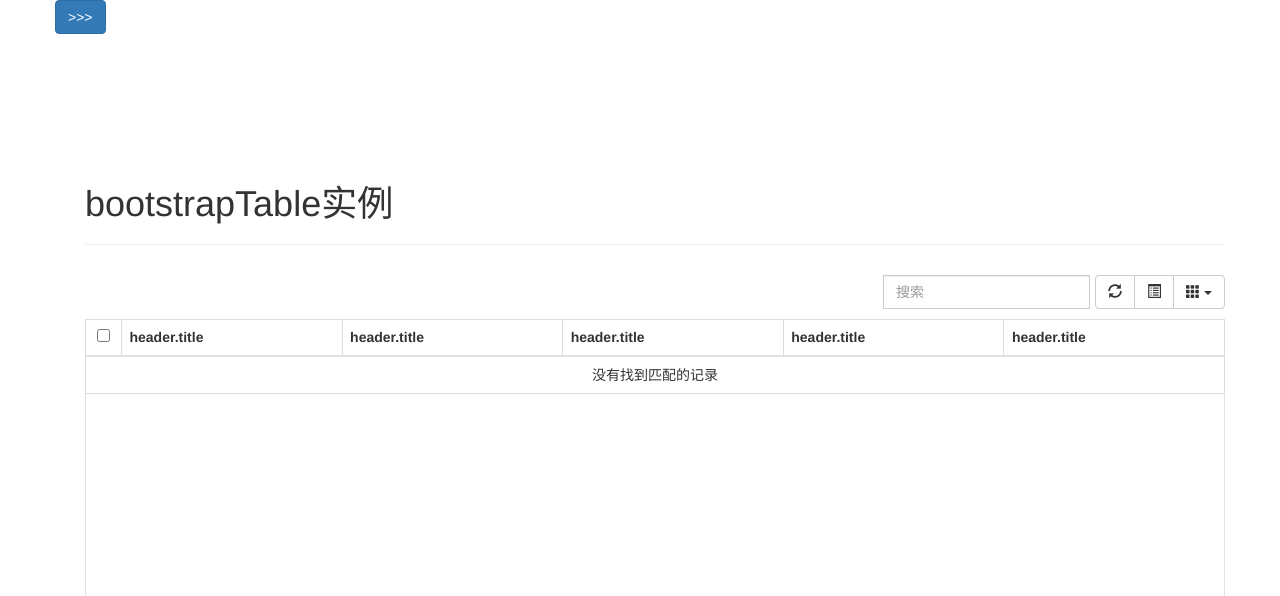
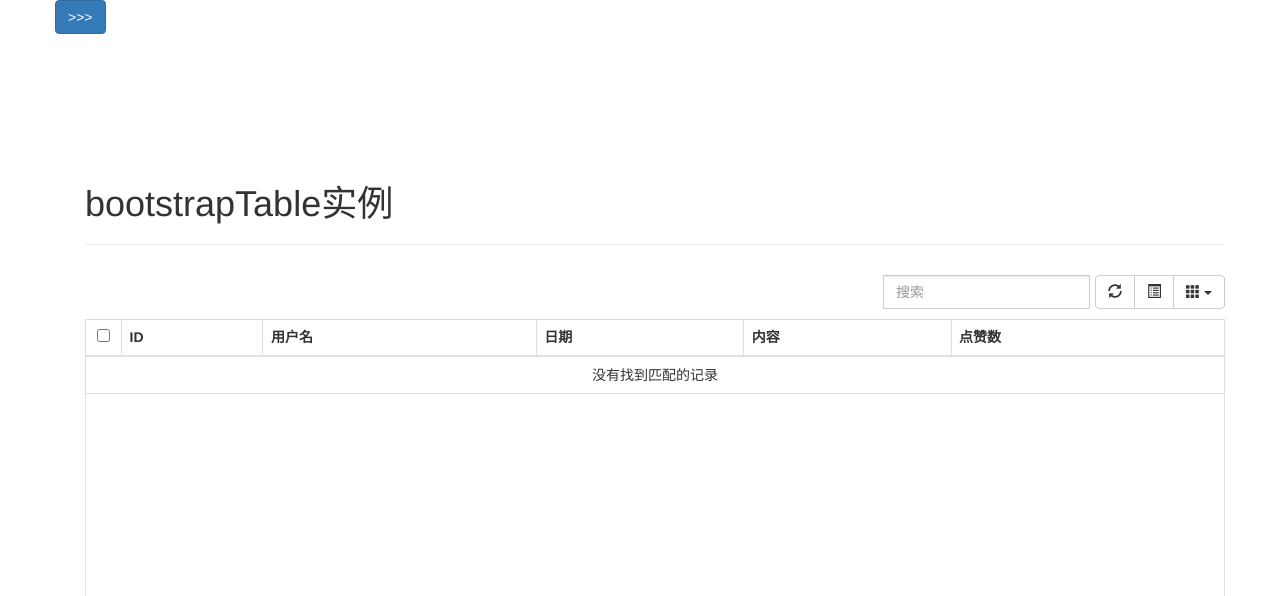
Before and after one commit to tolatolatop/Blessing, a Django app: page /comments/report/test in a window 1280 px wide. Shown: the top 596 px of the page. Run offline with Django 4.2, Linux system fonts and the light colour scheme; lists and menus that the app fills with data are empty; some libraries are stand-ins or nearby versions.

Commit message:
auto headers

```diff
--- a/blessing/templates/comments/test_page.html
+++ b/blessing/templates/comments/test_page.html
@@ -22,7 +22,7 @@
       <tr>
         <th data-field="state" data-checkbox="true"></th>
         {% for header in headers %}
-          <th data-field="header.field">header.title</th>
+          <th data-field="{{ header.field }}">{{ header.title }}</th>
         {% endfor %}
       </tr>
     </thead>
```
